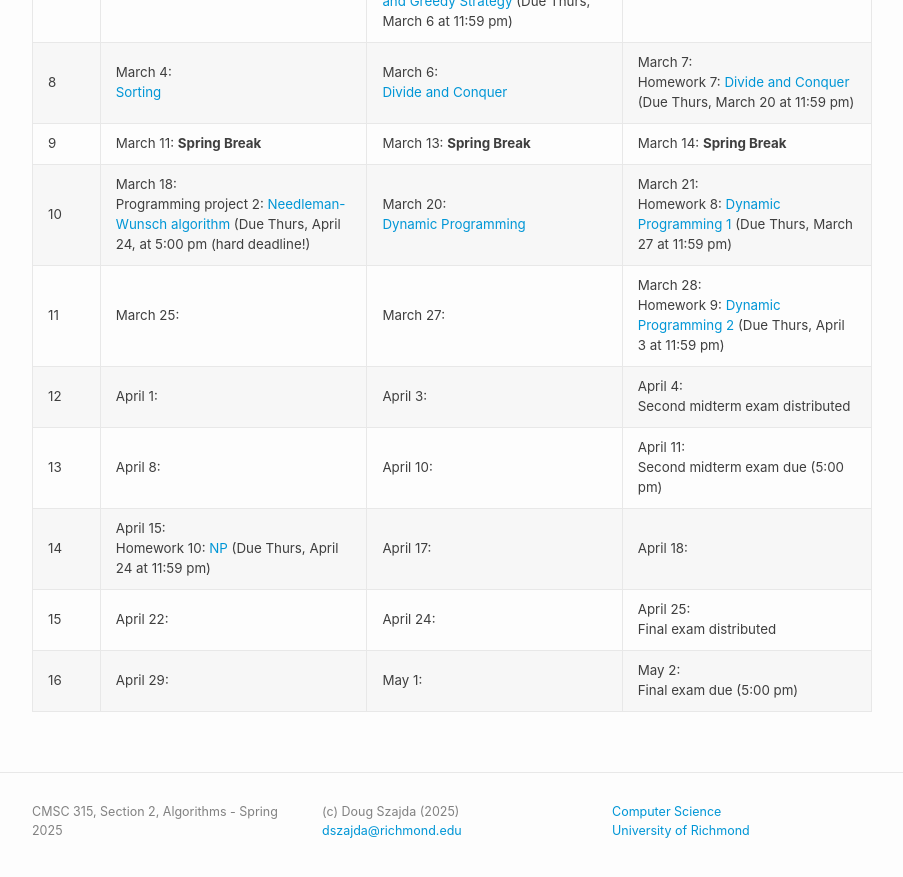
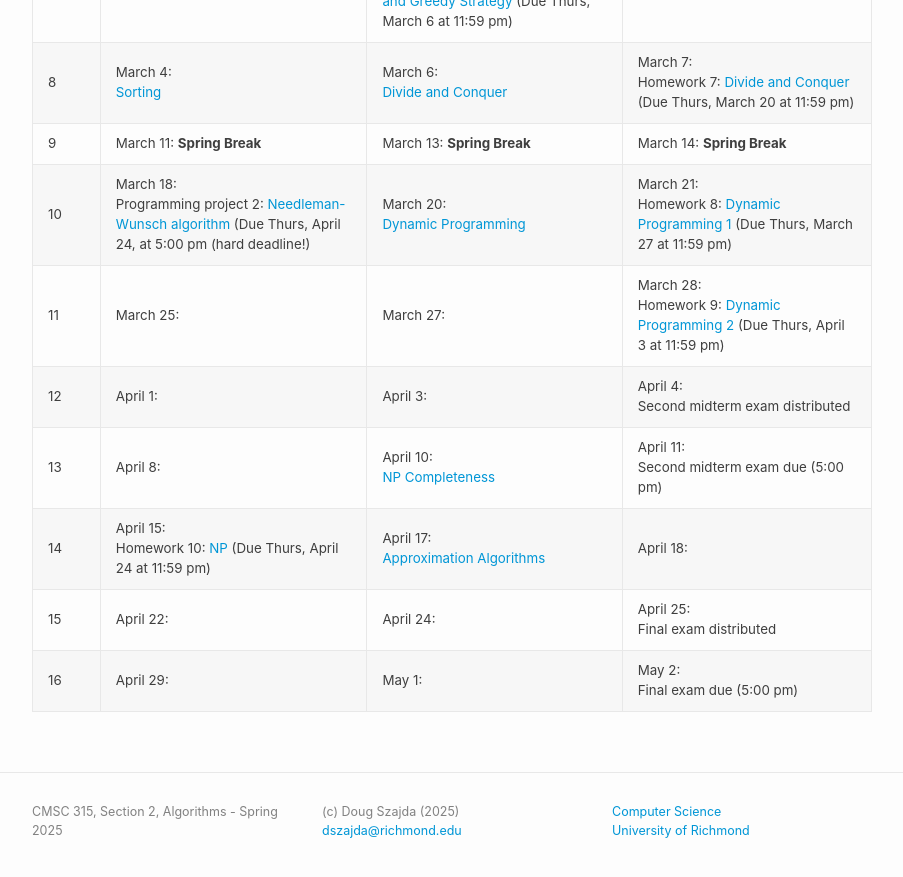
Before and after one commit to CMSC315-S2-Spring-2025/CMSC315-S2-Spring-2025.github.io, a Jekyll site: the page built from schedule.md, in a window 1280 px wide and 900 px high, scrolled down 1045 px. Shown: the top 877 px of the window, without its empty margins (188-1091 px from the left). Built offline with Jekyll 4.4.1, drawn with Linux system fonts in a browser that asks for light colours.

Commit message:
Added slides for NP and Approximation

```diff
--- a/schedule.md
+++ b/schedule.md
@@ -23,8 +23,8 @@ title: Schedule
 | 10   | March 18: <br /> Programming project 2: [Needleman-Wunsch algorithm](projects/project2.md) (Due Thurs, April 24, at 5:00 pm (hard deadline!)    | March 20: <br /> [Dynamic Programming](lectures/DynamicProgramming.pdf)<br /> | March 21: <br /> Homework 8: [Dynamic Programming 1](homeworks/homework8.md) (Due Thurs, March 27 at 11:59 pm)   |
 | 11   | March 25: | March 27: | March 28: <br /> Homework 9: [Dynamic Programming 2](homeworks/homework9.md) (Due Thurs, April 3 at 11:59 pm)  |
 | 12   | April 1:    | April 3:  | April 4:   <br /> Second midterm exam distributed <br />   |
-| 13   | April 8: | April 10:  | April 11:   <br /> Second midterm exam due (5:00 pm) <br />  |
-| 14   | April 15: <br /> Homework 10: [NP](homeworks/homework10.md) (Due Thurs, April 24 at 11:59 pm) | April 17:  | April 18: |
+| 13   | April 8: | April 10: <br /> [NP Completeness](lectures/NPComplete.pdf)<br /> | April 11:   <br /> Second midterm exam due (5:00 pm) <br />  |
+| 14   | April 15: <br /> Homework 10: [NP](homeworks/homework10.md) (Due Thurs, April 24 at 11:59 pm) | April 17: <br /> [Approximation Algorithms](lectures/ApproximationAlgorithms.pdf)<br /> | April 18: |
 | 15   | April 22:  | April 24:  | April 25:   <br /> Final exam distributed <br />    |
 | 16   | April 29:    |    May 1:   | May 2: <br /> Final exam due (5:00 pm) <br /> |
 {% comment %}
```
Also changed, not shown: 2 other files.
